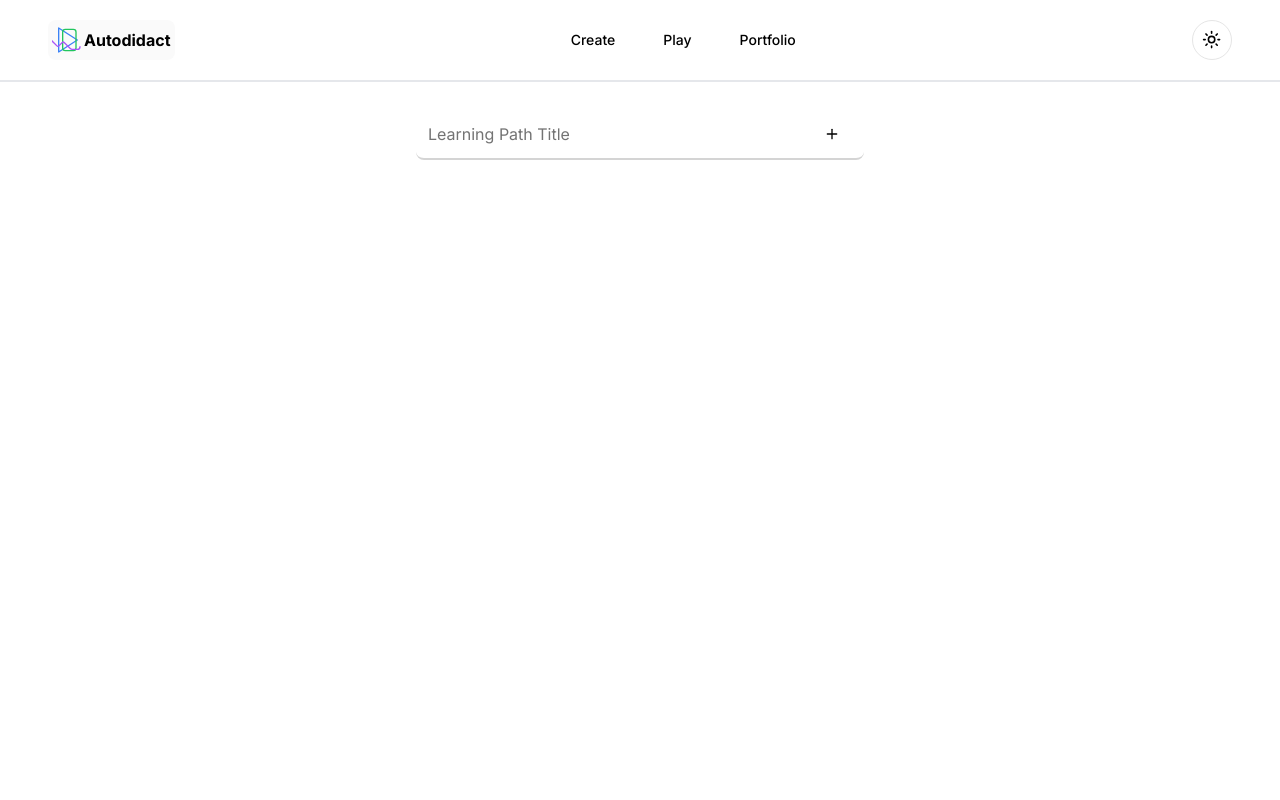
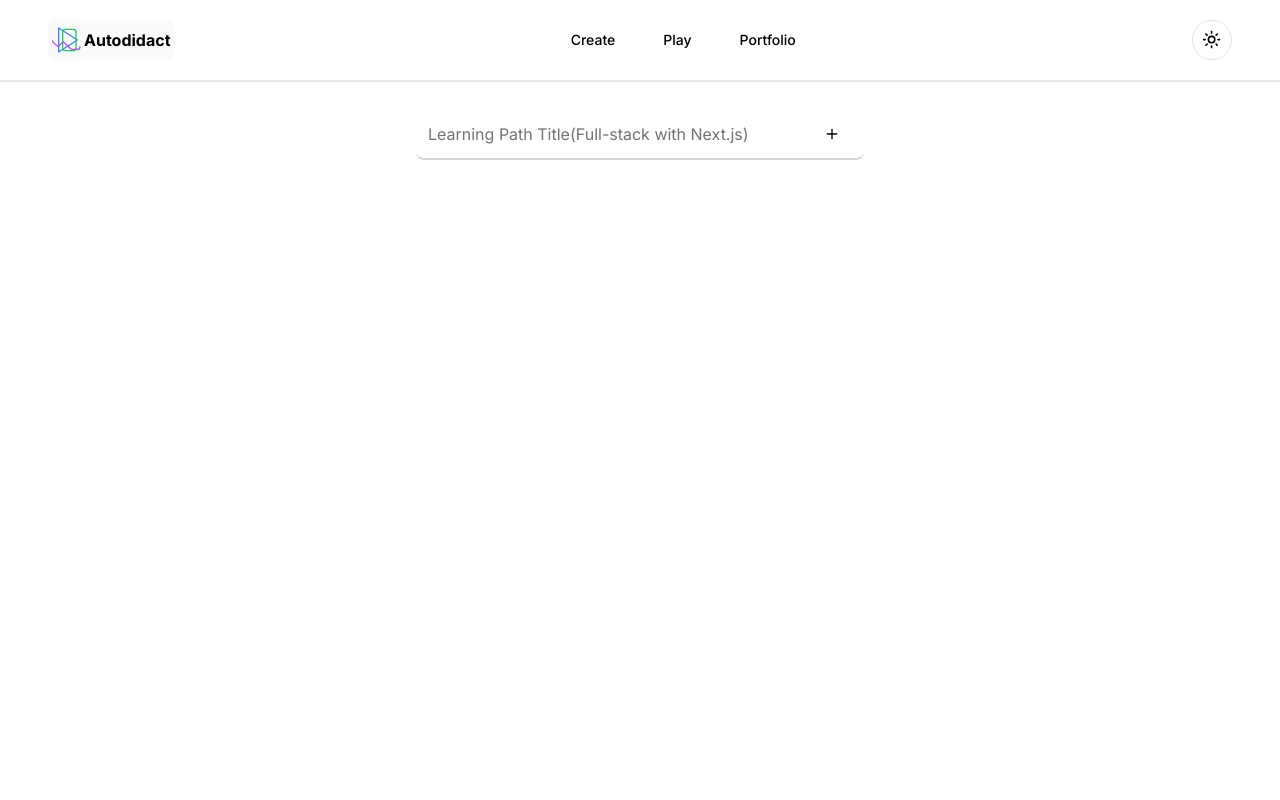
Before and after one commit to san-poon/nexus-adept, a Next.js app: page /feature-category-hierarchy/create in a window 1280 px wide. Shown: the top 800 px of the page. Built offline with nearby package versions, Linux system fonts and the light colour scheme.

Commit message:
Rename TS types for clarity, & other minor changes

```diff
--- a/app/feature-category-hierarchy/components/CategoryHierarchy.tsx
+++ b/app/feature-category-hierarchy/components/CategoryHierarchyEditor.tsx
@@ -2,12 +2,12 @@
 
 import { useState } from "react";
 import { v4 as uuidv4 } from 'uuid';
-import { Hierarchy } from '../lib/types'
-import HierarchyTitle from "./HierarchyTitle";
+import { HierarchyData, HierarchyTreeData } from '../lib/types'
+import HierarchyRootTitle from "./HierarchyTitle";
 import HierarchyTree from "./HierarchyTree";
 
 const initialID = uuidv4();
-const initialHierarchy: Record<string, Hierarchy> = {
+const initialHierarchy: HierarchyTreeData = {
     [initialID]: {
         id: initialID,
         title: "",
@@ -16,11 +16,11 @@ const initialHierarchy: Record<string, Hierarchy> = {
     }
 };
 
-export default function CategoryHierarchy() {
-    const [hierarchies, setHierarchies] = useState<Record<string, Hierarchy>>(initialHierarchy);
+export default function CategoryHierarchyEditor() {
+    const [hierarchies, setHierarchies] = useState<HierarchyTreeData>(initialHierarchy);
 
     const handleChildCategoryInsert = (parentID: string) => {
-        const newCategory: Hierarchy = {
+        const newCategory: HierarchyData = {
             id: uuidv4(),
             title: "",
             childIDs: [],
@@ -41,7 +41,7 @@ export default function CategoryHierarchy() {
     };
 
     const handleSiblingCategoryInsert = (siblingID: string) => {
-        const newCategory: Hierarchy = {
+        const newCategory: HierarchyData = {
             id: uuidv4(),
             title: "",
             childIDs: [],
@@ -80,7 +80,7 @@ export default function CategoryHierarchy() {
     }
 
     const handleCategoryTitleUpdate = (categoryID: string, newTitle: string) => {
-        const nextHierarchies: Record<string, Hierarchy> = {
+        const nextHierarchies: HierarchyTreeData = {
             ...hierarchies,
             [categoryID]: {
                 ...hierarchies[categoryID],
@@ -120,7 +120,7 @@ export default function CategoryHierarchy() {
     return (
         <div className="m-4 min-h-screen">
             <div className="flex item-center justify-center">
-                <HierarchyTitle
+                <HierarchyRootTitle
                     category={root}
                     onCategoryInsert={() => { handleChildCategoryInsert(root.id) }}
                     onTitleUpdate={handleCategoryTitleUpdate}
--- a/app/feature-category-hierarchy/components/HierarchyTitle.tsx
+++ b/app/feature-category-hierarchy/components/HierarchyTitle.tsx
@@ -1,17 +1,15 @@
 
 import { Input } from "@/components/ui/input";
-import { Button } from "@/components/ui/button";
-import { Plus } from "lucide-react";
-import { Hierarchy } from "../lib/types";
+import { HierarchyData } from "../lib/types";
 import { AddHierarchyTooltipButton } from "./tootip-buttons";
 
-export default function HierarchyTitle({ category, onCategoryInsert, onTitleUpdate }: { category: Hierarchy, onCategoryInsert: any, onTitleUpdate: any }) {
+export default function HierarchyRootTitle({ category, onCategoryInsert, onTitleUpdate }: { category: HierarchyData, onCategoryInsert: any, onTitleUpdate: any }) {
     return (
         <div className=" flex-grow max-w-md my-2 md:my-3 flex py-1 rounded-lg border-b-2 border-neutral-300 dark:border-neutral-700">
             <Input
                 className=" text-base border-none focus-visible:ring-offset-0 dark:focus-visible:ring-0 focus-visible:ring-0 "
                 type="text"
-                placeholder="Learning Path Title"
+                placeholder="Learning Path Title(Full-stack with Next.js)"
                 value={category.title}
                 onChange={(e) => { onTitleUpdate(category.id, e.target.value) }}
             />
@@ -19,7 +17,6 @@ export default function HierarchyTitle({ category, onCategoryInsert, onTitleUpda
                 onClick={onCategoryInsert}
                 className="mx-2"
             />
-
         </div>
     )
 }
--- a/app/feature-category-hierarchy/create/page.tsx
+++ b/app/feature-category-hierarchy/create/page.tsx
@@ -1,7 +1,7 @@
-import CategoryHierarchy from "../components/CategoryHierarchy";
+import CategoryHierarchyEditor from "../components/CategoryHierarchyEditor";
 
 export default function CategoryHierarchyPage() {
     return (
-        <CategoryHierarchy />
+        <CategoryHierarchyEditor />
     )
 }
```
Also changed, not shown: app/feature-category-hierarchy/components/CategoryBlock.tsx (+4 -4 lines), app/feature-category-hierarchy/lib/types.ts (+5 -4 lines).
